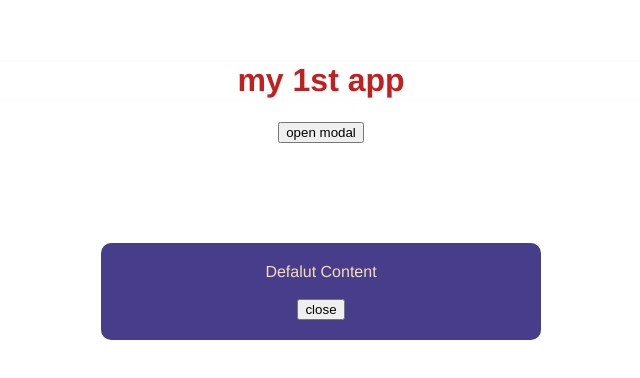
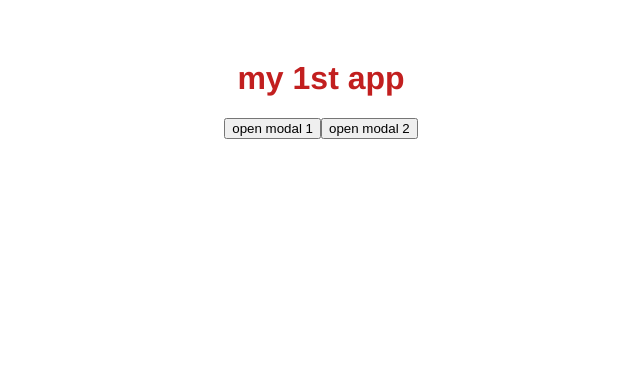
Before and after one commit to Arik096/vue_cli, a Vue app in the folder model-project/: page / in a window 1280 px wide. Shown: the top 378 px of the page, without its empty margins (319-959 px from the left). Built offline with nearby package versions, Linux system fonts and the light colour scheme.

Commit message:
Update App.vue

```diff
--- a/model-project/src/App.vue
+++ b/model-project/src/App.vue
@@ -1,9 +1,27 @@
 <template>
 
   <h1>{{title}}</h1>
-  <button @click="toggleModal"> open modal</button>
+  <button @click="toggleModal"> open modal 1</button>
+  <button @click="toggleModal2"> open modal 2</button>
   <div v-if="showModal">
-    <Modal :header="header" :text="text" theme='dark' @close="toggleModal"/>
+    <Modal theme='sale' @close="toggleModal">
+      <h1>Title</h1>
+      <p>Arik Md Isthiaque</p>
+      <template v-slot:links>
+        <a href="#">sign up</a>
+        <a href="#">log in</a>
+      </template>
+      </Modal>
+  </div>
+  <div v-if="showModal2">
+    <Modal theme='drak' @close="toggleModal2">
+      <h1>Title</h1>
+      <p>Pritilata Biswas</p>
+      <template v-slot:url>
+        <a href="#">sign up</a>
+        <a href="#">log in</a>
+      </template>
+    </Modal>
   </div>
 </template>
 
@@ -20,13 +38,17 @@ export default {
       title: "my 1st app",
       header: "Signup for giveway!",
       text: "hello",
-      showModal: true
+      showModal: false,
+      showModal2: false
     }
   },
   methods: {
     toggleModal(){
       this.showModal = !this.showModal;
-    }
+    },
+    toggleModal2(){
+      this.showModal2 = !this.showModal2;
+    },
   }
 }
 </script>
@@ -46,7 +68,6 @@ h1{
   -moz-osx-font-smoothing: grayscale;
   text-align: center;
   color: #c21f1f;
-  margin-top: 60px;
-  border: 2px solid rgb(255, 252, 252);
+  margin-top: 10px;
 }
 </style>
```
